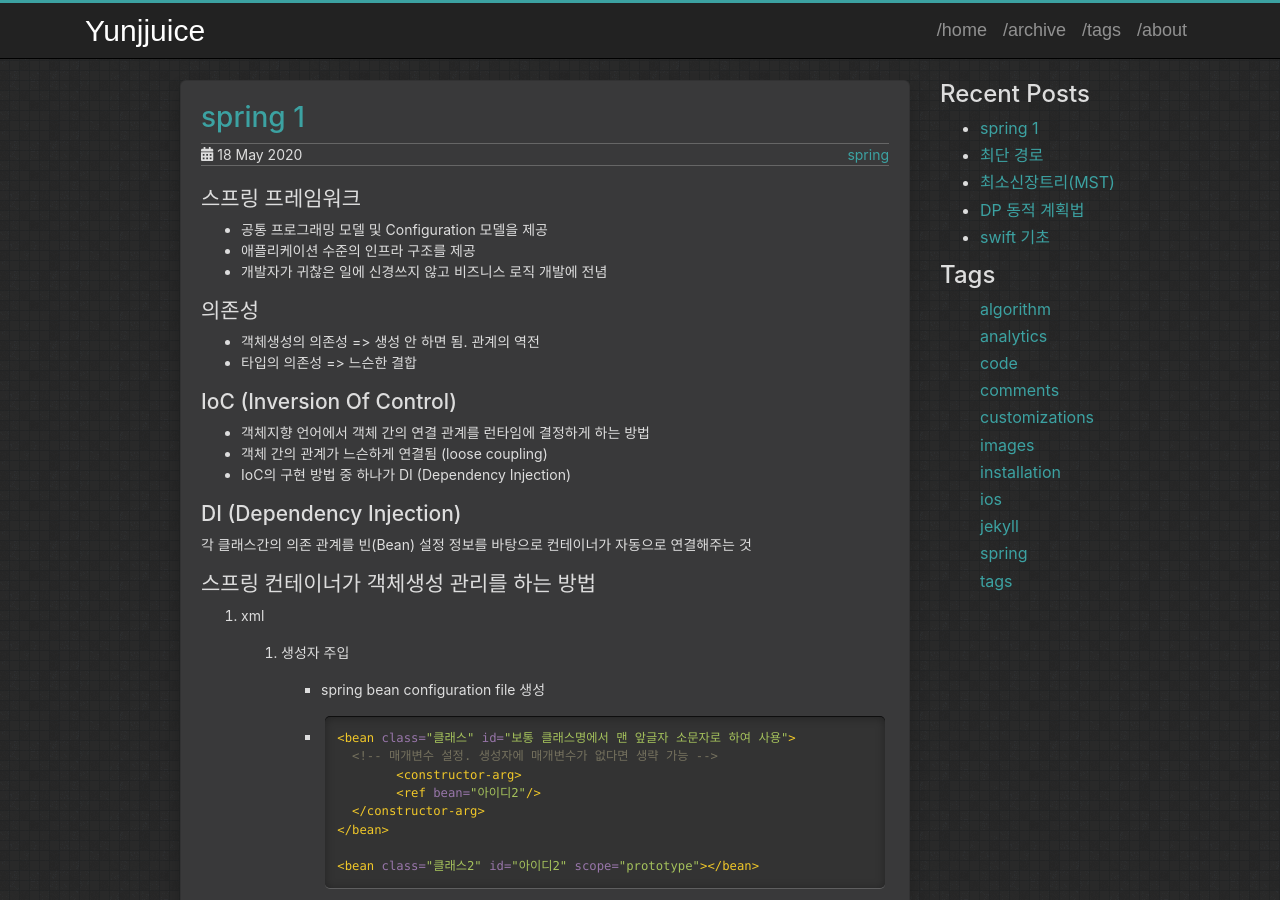
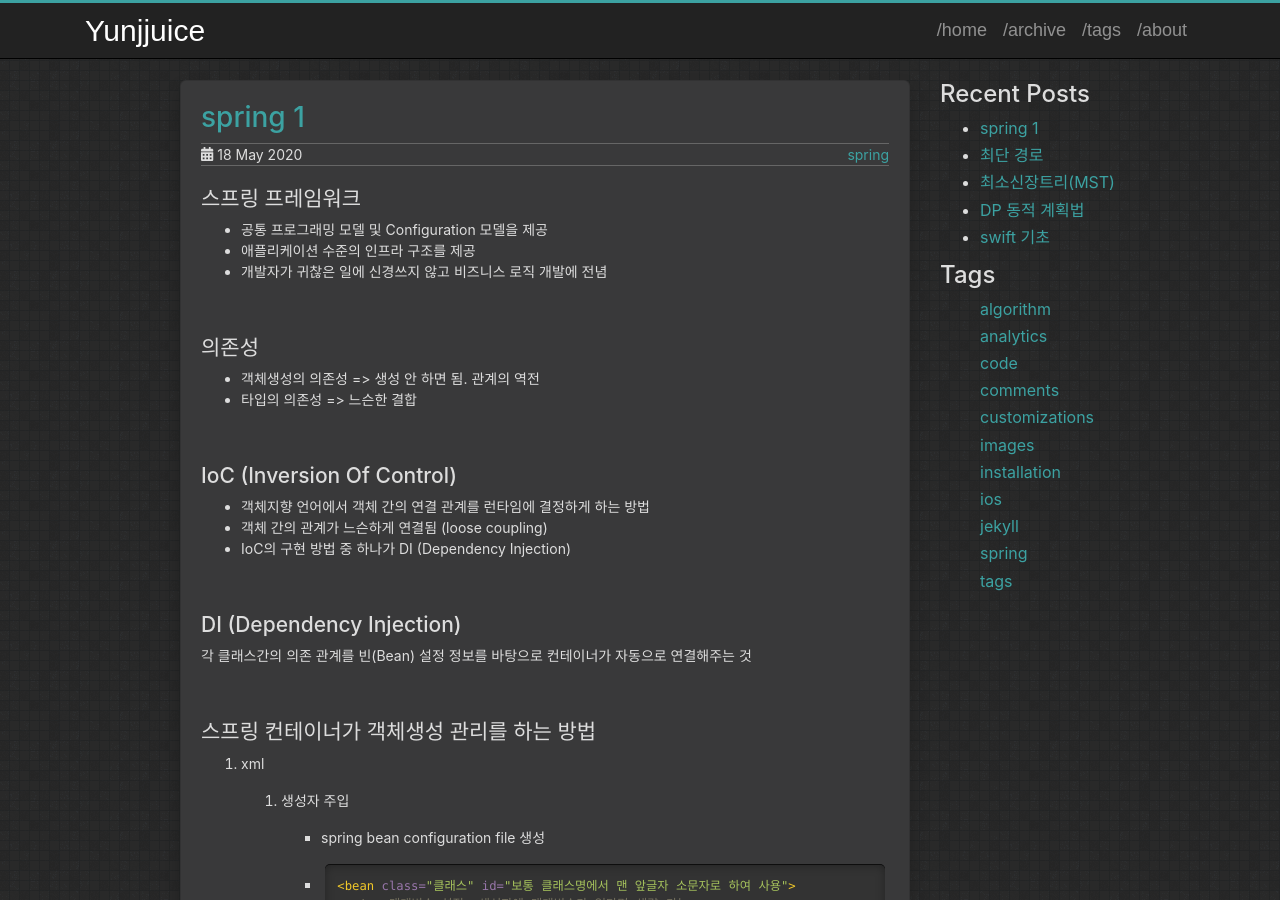
Before and after one commit to yunjjuice/yunjjuice.github.io, a Jekyll site: the page built from _posts/2020-05-18-spring1.md, in a window 1280 px wide and 900 px high. Built offline with Jekyll 4.4.1, drawn with Linux system fonts in a browser that asks for light colours.

Commit message:
[수정] 200518 spring1

```diff
--- a/_posts/2020-05-18-spring1.md
+++ b/_posts/2020-05-18-spring1.md
@@ -12,14 +12,14 @@ description: spring framework 구조 및 DI
 - 애플리케이션 수준의 인프라 구조를 제공
 - 개발자가 귀찮은 일에 신경쓰지 않고 비즈니스 로직 개발에 전념
 
-
+<br>
 
 ## 의존성
 
 - 객체생성의 의존성 => 생성 안 하면 됨. 관계의 역전
 - 타입의 의존성 => 느슨한 결합
 
-
+<br>
 
 ## IoC (Inversion Of Control)
 
@@ -27,13 +27,13 @@ description: spring framework 구조 및 DI
 - 객체 간의 관계가 느슨하게 연결됨 (loose coupling)
 - IoC의 구현 방법 중 하나가 DI (Dependency Injection)
 
-
+<br>
 
 ## DI (Dependency Injection)
 
 각 클래스간의 의존 관계를 빈(Bean) 설정 정보를 바탕으로 컨테이너가 자동으로 연결해주는 것
 
-
+<br>
 
 ## 스프링 컨테이너가 객체생성 관리를 하는 방법
 
@@ -56,7 +56,7 @@ description: spring framework 구조 및 DI
 
       - `클래스명 a = new 클래스(아이디2);` 와 같은 의미를 지닌다
 
-      - `클래스명2 b = new 클래스명2();` 와 같은 의미를 지닌다
+      - `클래스명2 b = new 클래스명2();` 와 같은 의미를 지닌다 <br>
 
    2. 설정자 주입
 
@@ -93,7 +93,7 @@ description: spring framework 구조 및 DI
 
    2. 설정자 주입
 
-      - 위와 동일
+      - 위와 동일 <br>
 
 3. 설정파일까지도 모두 자바로 처리
 
@@ -120,7 +120,7 @@ description: spring framework 구조 및 DI
   - `@Autowired` : 해당 타입의 매개변수에 맞는 객체를 찾아서 주입해준다
   - `@Qualifier` : 같은 타입의 Bean 객체가 여러개 존재할 때 id를 지정해준다
 
-
+<br>
 
 - 설정파일을 가져올 때
 
```
